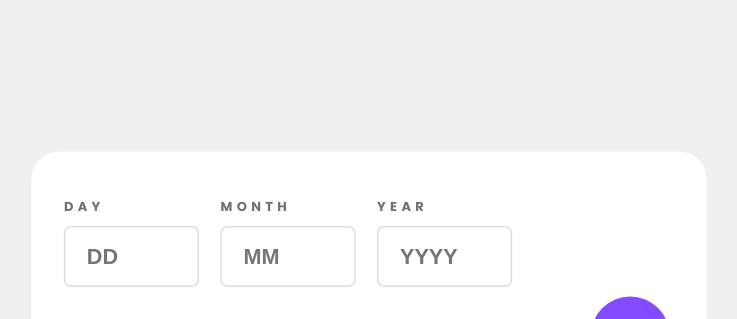
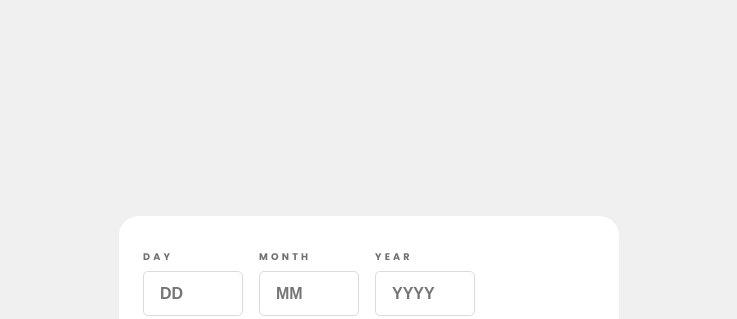
Before and after one commit to Mahdii-Kariimiian/age-calculator-app-main, a plain HTML site: page index.html in a window 1280 px wide. Shown: the top 319 px of the page, without its empty margins (271-1008 px from the left). Drawn offline with Linux system fonts and the light colour scheme.

Commit message:
downsize container

```diff
--- a/style.css
+++ b/style.css
@@ -175,7 +175,6 @@ svg {
         display: block;
         max-width: 500px;
         text-align: left;
-        transform: scale(1.35)
     }
 
     .input {
```
